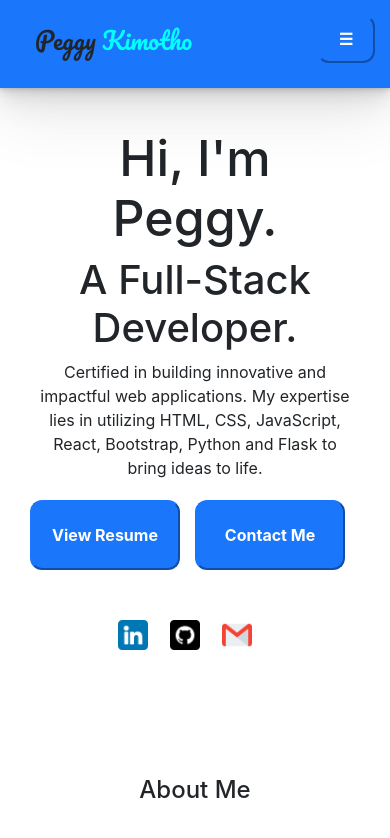
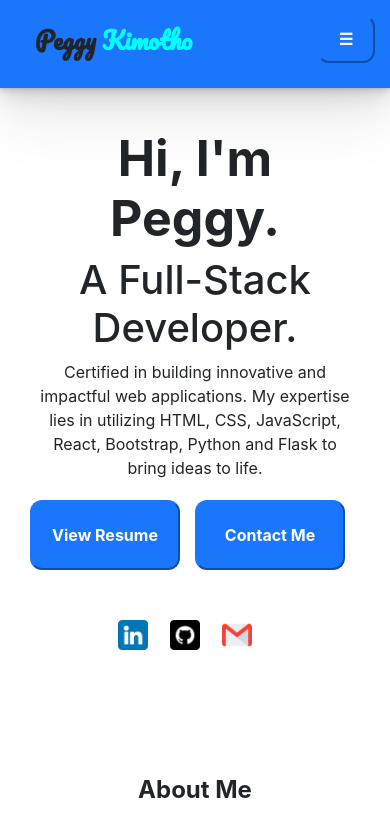
Before and after one commit to PeggyKimotho/My-Portfolio, a React (Create React App) app in the folder mpf/: page / in a window 390 px wide. Shown: the top 838 px of the page. Built offline with nearby package versions, Linux system fonts and the light colour scheme.

Commit message:
Navbar styling

```diff
--- a/mpf/src/App.css
+++ b/mpf/src/App.css
@@ -285,7 +285,7 @@ button:hover {
     display: block;
     text-align: center;
     background-color: #1a76fb;
-
+    text-align: left;
   }
 
   .nav-menu.open ul {
@@ -306,6 +306,7 @@ button:hover {
 
   h1 {
     font-size: 24px;
+    font-weight: bold;
   }
 
   h2 {
@@ -346,6 +347,7 @@ button:hover {
 
   h1 {
     font-size: 24px;
+    font-weight: bold;
   }
 
   .bout {
@@ -402,6 +404,7 @@ button:hover {
 
   .contact h1 {
     font-size: 24px;
+    font-weight: bold;
   }
 
   .contact p {
@@ -424,6 +427,7 @@ button:hover {
 
   .projects h1 {
     font-size: 24px;
+    font-weight: bold;
   }
 
   .my-projects {
```
